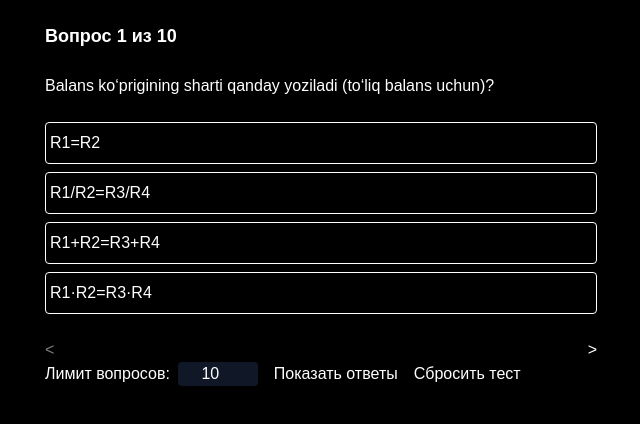
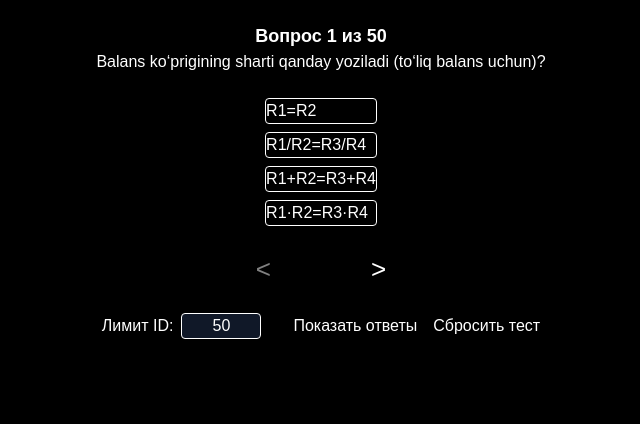
Before and after one commit to elfasatasa/elfasa-test, a Next.js app: page / in a window 1280 px wide. Shown: the top 424 px of the page, without its empty margins (319-959 px from the left). Built offline with nearby package versions, Linux system fonts and the light colour scheme.

Commit message:
qweqwe123

```diff
--- a/app/page.tsx
+++ b/app/page.tsx
@@ -13,10 +13,10 @@ interface IPhysics {
 interface ITestState {
   currentIndex: number;
   selectedAnswers: Record<number, string>;
-  limit: number;
+  limitId: number; // теперь лимит по ID
   showAnswers: boolean;
   shuffledQuestions: IPhysics[];
-  shuffledVariantsMap: Record<number, string[]>; // для хранения вариантов каждого вопроса
+  shuffledVariantsMap: Record<number, string[]>;
 }
 
 const STORAGE_KEY = "physicsTestState";
@@ -25,7 +25,8 @@ export default function Test() {
   const [currentIndex, setCurrentIndex] = useState<number>(0);
   const [selectedAnswers, setSelectedAnswers] = useState<Record<number, string>>({});
   const [showAnswers, setShowAnswers] = useState<boolean>(false);
-  const [limit, setLimit] = useState<number>(10);
+  const [limitId, setLimitId] = useState<number>(data.length);
+  const [inputId, setInputId] = useState<string>(String(data.length)); // строка для input
   const [shuffledQuestions, setShuffledQuestions] = useState<IPhysics[]>([]);
   const [shuffledVariantsMap, setShuffledVariantsMap] = useState<Record<number, string[]>>({});
 
@@ -37,14 +38,15 @@ export default function Test() {
         setShuffledQuestions(parsed.shuffledQuestions ?? []);
         setCurrentIndex(Math.min(parsed.currentIndex ?? 0, parsed.shuffledQuestions?.length - 1));
         setSelectedAnswers(parsed.selectedAnswers ?? {});
-        setLimit(parsed.limit ?? 10);
+        setLimitId(parsed.limitId ?? data.length);
+        setInputId(String(parsed.limitId ?? data.length));
         setShowAnswers(parsed.showAnswers ?? false);
         setShuffledVariantsMap(parsed.shuffledVariantsMap ?? {});
       } catch {
-        initShuffledQuestions(limit);
+        initShuffledQuestions(limitId);
       }
     } else {
-      initShuffledQuestions(limit);
+      initShuffledQuestions(limitId);
     }
   }, []);
 
@@ -53,19 +55,21 @@ export default function Test() {
     const state: ITestState = {
       currentIndex,
       selectedAnswers,
-      limit,
+      limitId,
       showAnswers,
       shuffledQuestions,
       shuffledVariantsMap
     };
     localStorage.setItem(STORAGE_KEY, JSON.stringify(state));
-  }, [currentIndex, selectedAnswers, limit, showAnswers, shuffledQuestions, shuffledVariantsMap]);
+  }, [currentIndex, selectedAnswers, limitId, showAnswers, shuffledQuestions, shuffledVariantsMap]);
 
   const currentQuestion: IPhysics | null =
     shuffledQuestions.length > 0 ? shuffledQuestions[currentIndex] : null;
 
-  const initShuffledQuestions = (limit: number) => {
-    const shuffled = [...data].sort(() => Math.random() - 0.5).slice(0, limit);
+  const initShuffledQuestions = (maxId: number) => {
+    // фильтруем только вопросы с id <= maxId
+    const filtered = data.filter(q => q.id <= maxId);
+    const shuffled = [...filtered].sort(() => Math.random() - 0.5);
 
     const variantsMap: Record<number, string[]> = {};
     shuffled.forEach(q => {
@@ -94,14 +98,16 @@ export default function Test() {
   };
 
   const resetTest = () => {
-    initShuffledQuestions(limit);
+    initShuffledQuestions(limitId);
     localStorage.removeItem(STORAGE_KEY);
   };
 
-  const handleLimitChange = (val: number) => {
-    if (isNaN(val) || val < 1 || val > data.length) return;
-    setLimit(val);
-    initShuffledQuestions(val);
+  const handleLimitChange = () => {
+    const val = parseInt(inputId);
+    if (isNaN(val) || val < 1) return;
+    const maxId = Math.min(val, data.length);
+    setLimitId(maxId);
+    initShuffledQuestions(maxId);
     localStorage.removeItem(STORAGE_KEY);
   };
 
@@ -110,20 +116,17 @@ export default function Test() {
   const shuffledVariants = shuffledVariantsMap[currentQuestion.id] || currentQuestion.variants;
 
   return (
-<div className="container" style={{maxWidth: 576, margin: "10px auto", padding:"12px"}}>
+    <div style={{ maxWidth: 576, margin: "10px auto", padding: "12px" }}>
       <div className="min-h-screen p-4 bg-black text-white flex flex-col items-center">
-      <div className="max-w-xl w-full">
         <h2 className="text-lg font-bold mb-2">
           Вопрос {currentIndex + 1} из {shuffledQuestions.length}
         </h2>
-        <br />
         <p className="mb-4">{currentQuestion.question}</p>
 <br />
         <div className="flex flex-col gap-2">
-          {shuffledVariants.map((v: string, idx: number) => {
+          {shuffledVariants.map((v, idx) => {
             const isSelected = selectedAnswers[currentQuestion.id] === v;
             const isCorrect = currentQuestion.correctAnswer === v;
-
             let bgColor = "";
             if (showAnswers) {
               if (isSelected && isCorrect) bgColor = "bg-green-600";
@@ -137,45 +140,45 @@ export default function Test() {
               <button
                 key={idx}
                 onClick={() => handleAnswer(v)}
-                style={{padding:"8px 4px"}}
                 className={`block w-full text-left p-3 rounded border border-gray ${bgColor} transition-colors`}
               >
+
                 {v}
               </button>
             );
           })}
         </div>
 <br />
-        <div className="flex justify-between mt-6 gap-2 flex-wrap">
+        <div style={{maxWidth: 576, display:"flex",gap:100,fontSize:26}}>
           <button
             onClick={prevQuestion}
             disabled={currentIndex === 0}
-            className=" hover:bg-gray-700 disabled:opacity-50"
+            className="hover:bg-gray-700 disabled:opacity-50 px-4 py-2 rounded"
           >
             {"<"}
           </button>
           <button
             onClick={nextQuestion}
             disabled={currentIndex === shuffledQuestions.length - 1}
-            className=" hover:bg-gray-700 disabled:opacity-50"
+            className="hover:bg-gray-700 disabled:opacity-50 px-4 py-2 rounded"
           >
             {">"}
           </button>
         </div>
-
+<br />
         <div className="mt-6 flex flex-wrap items-center gap-4">
           <label className="flex items-center gap-2">
-            Лимит вопросов:
+            Лимит ID:
             <input
-              type="number"
-              min={1}
-              max={60}
-              value={limit}
-              onChange={(e) => handleLimitChange(parseInt(e.target.value))}
-              className="w-20 p-2 rounded  border-white bg-gray-900 text-white text-center"
+              type="text"
+              value={inputId}
+              onChange={(e) => setInputId(e.target.value)}
+              onBlur={handleLimitChange}
+              placeholder="например 50"
+              className="w-20 p-2 rounded border border-white bg-gray-900 text-white text-center"
             />
           </label>
-
+<br />
           <button
             onClick={() => setShowAnswers(!showAnswers)}
             className="px-4 py-2  border-white rounded hover:bg-gray-800"
@@ -192,6 +195,5 @@ export default function Test() {
         </div>
       </div>
     </div>
-</div>
   );
 }
```
